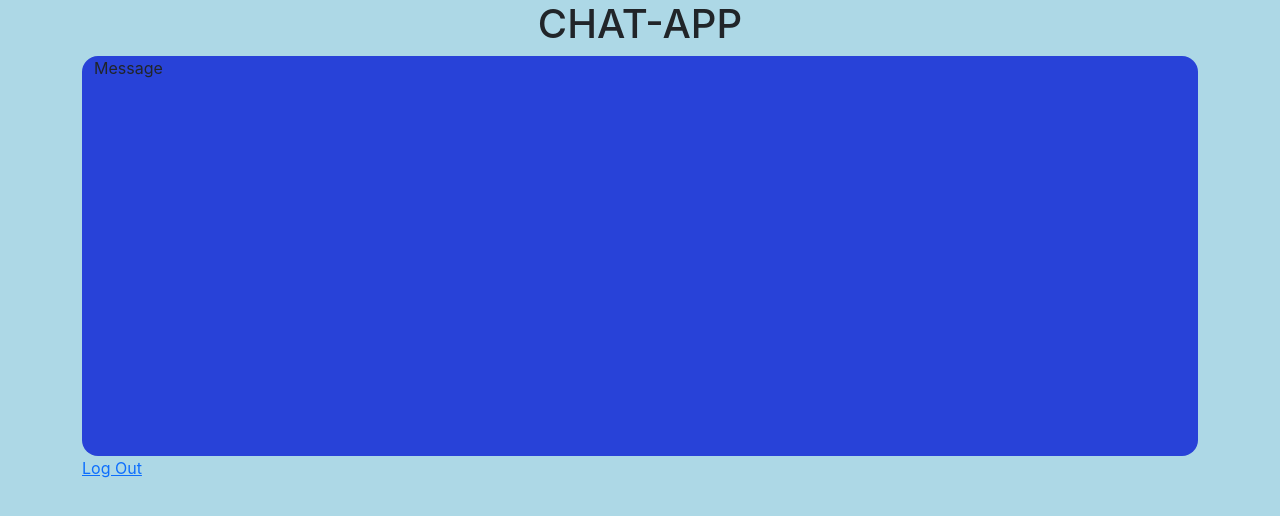
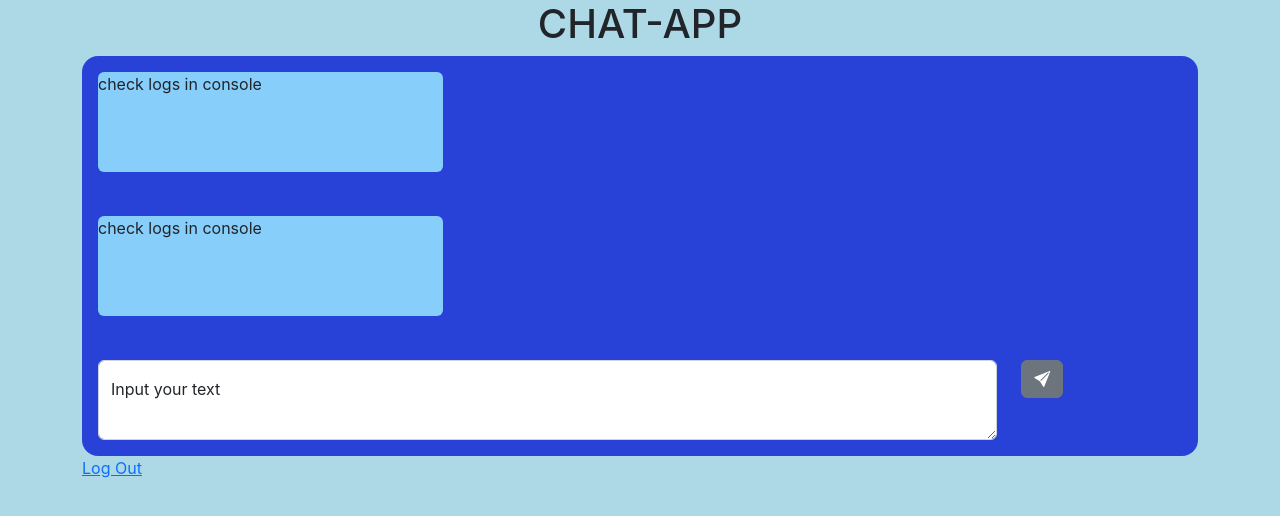
Before and after one commit to mosesrc/Chat-App-TTS, a React (Create React App) app: page /home in a window 1280 px wide. Shown: the top 516 px of the page. Built offline with nearby package versions, Linux system fonts and the light colour scheme; no server answers.

Commit message:
intermediate implementation of chat container

```diff
--- a/public/index.html
+++ b/public/index.html
@@ -69,6 +69,12 @@
       }
     </style>
 
+    <!-- Bootstrap Icons -->
+    <link
+      rel="stylesheet"
+      href="https://cdn.jsdelivr.net/npm/bootstrap-icons@1.9.1/font/bootstrap-icons.css"
+    />
+
     <!-- CSS only -->
     <link
       href="https://cdn.jsdelivr.net/npm/bootstrap@5.2.0/dist/css/bootstrap.min.css"
--- a/src/App.js
+++ b/src/App.js
@@ -1,18 +1,36 @@
 import LoginForm from "./component/LoginForm";
 import Header from "./component/Header";
 import Home from "./component/Home/Home";
+import { useState } from "react";
 import { Routes, Route, Link } from "react-router-dom";
 import { logOut } from "./firebase";
 
 import "./App.css";
 
 function App() {
+  const [email, setEmail] = useState("");
+  const [password, setPassword] = useState("");
+  const [name, setName] = useState("");
+
   return (
     <div className='container'>
       <Header />
       <Routes>
-        <Route exact path='/' element={<LoginForm />} />
-        <Route path='/home' element={<Home />} />
+        <Route
+          exact
+          path='/'
+          element={
+            <LoginForm
+              email={email}
+              password={password}
+              setPassword={setPassword}
+              setEmail={setEmail}
+              name={name}
+              setName={setName}
+            />
+          }
+        />
+        <Route path='/home' element={<Home userName={name} />} />
       </Routes>
       <Link to='/' onClick={logOut}>
         Log Out
--- a/src/component/ChatContainer/ChatContainer.css
+++ b/src/component/ChatContainer/ChatContainer.css
@@ -3,3 +3,7 @@
   min-height: 50vh;
   /* margin-bottom: 100px; */
 }
+
+#chat-message-input {
+  height: 10vh;
+}
--- a/src/component/ChatContainer/ChatContainer.js
+++ b/src/component/ChatContainer/ChatContainer.js
@@ -1,12 +1,53 @@
-import React from "react";
+import React, { useState } from "react";
 import "./ChatContainer.css";
+import Message from "../Message/Message";
 
-function ChatContainer() {
+function ChatContainer({ userName }) {
+  // const [userName, setUserName] = useState(email);
+  // const [messageText, setMessageText] = useState();
+  // const [sentTime, setSentTime] = useState(Date.now());
+
+  const [messageList, setMessageList] = useState([]);
+
+  const messageObj = {
+    userName,
+    sentTime: Date.now(),
+    messageText: "",
+  };
+
+  const submitMessage = async (e) => {
+    e.stopPropagation();
+    e.preventDefault();
+
+    let userInput = e.target[0];
+    messageObj.messageText = userInput.value;
+
+    await setMessageList((arr) => [...arr, messageObj]);
+    console.log("\n In submit message: ");
+  };
+
   return (
-    <div className='container chat-container rounded-4'>
-      <div className='row'>
-        <div className='col'>Message</div>
-      </div>
+    <div className='container d-flex flex-column justify-content-between chat-container p-3 rounded-4'>
+      <Message messageList={messageList} />
+      <Message messageList={messageList} />
+
+      <form className='row' onSubmit={submitMessage}>
+        <div className='col-10'>
+          <div className='form-floating'>
+            <textarea
+              className='form-control'
+              placeholder='Enter your message here'
+              id='chat-message-input'
+            ></textarea>
+            <label htmlFor='chat-message-input'>Input your text</label>
+          </div>
+        </div>
+        <div className='col-2'>
+          <button className='btn btn-secondary' type='submit'>
+            <i className='bi bi-send-fill'></i>
+          </button>
+        </div>
+      </form>
     </div>
   );
 }
--- a/src/component/Home/Home.js
+++ b/src/component/Home/Home.js
@@ -1,11 +1,13 @@
-import React from "react";
+import React, { useEffect, useState } from "react";
 import ChatContainer from "../ChatContainer/ChatContainer";
 
-function Home() {
+function Home({ userName }) {
   //   const [user, loading, error] = useAuthState(auth);
+  let [userCount, setUserCount] = useState(0);
+
   return (
     <>
-      <ChatContainer />
+      <ChatContainer userName={userName} userCount={userCount} />
     </>
   );
 }
--- a/src/component/LoginForm.js
+++ b/src/component/LoginForm.js
@@ -1,4 +1,4 @@
-import React, { useState, useEffect } from "react";
+import React, { useEffect } from "react";
 import { useNavigate } from "react-router-dom";
 import { useAuthState } from "react-firebase-hooks/auth";
 import {
@@ -9,9 +9,7 @@ import {
 } from "../firebase";
 import SignIn from "./SignIn/sign_in";
 
-function LoginForm() {
-  const [email, setEmail] = useState("");
-  const [password, setPassword] = useState("");
+function LoginForm({ email, password, setEmail, setPassword, name, setName }) {
   const [user, loading, error] = useAuthState(auth);
 
   const navigate = useNavigate();
@@ -101,6 +99,8 @@ function LoginForm() {
         password={password}
         setEmail={setEmail}
         setPassword={setPassword}
+        name={name}
+        setName={setName}
       />
     </>
   );
--- /dev/null
+++ b/src/component/Message/Message.css
@@ -0,0 +1,4 @@
+.message {
+  height: 100px;
+  background-color: lightskyblue;
+}
--- /dev/null
+++ b/src/component/Message/Message.js
@@ -0,0 +1,24 @@
+import React from "react";
+import "./Message.css";
+
+function Message({ messageList }) {
+  console.log("\n In the Message Component: ");
+  console.log(messageList);
+  let count = 0;
+
+  let side = count % 2 === 0 ? "justify-content-start" : "justify-content-end";
+
+  return (
+    <>
+      <div className={"row d-flex " + side}>
+        <div className='col-4'>
+          <div className='message rounded-2'>
+            <p>check logs in console</p>
+          </div>
+        </div>
+      </div>
+    </>
+  );
+}
+
+export default Message;
--- a/src/component/SignIn/sign_in.js
+++ b/src/component/SignIn/sign_in.js
@@ -1,13 +1,13 @@
-import React, { useState, useEffect } from "react";
+import React from "react";
 import { useNavigate } from "react-router-dom";
 import { registerWithEmailAndPassword } from "../../firebase";
 
-function SignIn({ email, password, setEmail, setPassword }) {
+function SignIn({ email, password, setEmail, setPassword, name, setName }) {
   const navigate = useNavigate();
 
   const handleSubmit = async (evt) => {
     evt.preventDefault();
-    await registerWithEmailAndPassword(email, password);
+    await registerWithEmailAndPassword(name, email, password);
     await navigate("/home");
   };
 
@@ -17,6 +17,20 @@ function SignIn({ email, password, setEmail, setPassword }) {
         <h3>Register</h3>
       </div>
       <div className='col-12'>
+        <div class='mb-3'>
+          <label htmlFor='exampleInputText' className='form-label'>
+            Please Enter Your Name:
+          </label>
+          <input
+            value={name}
+            onChange={(e) => setName(e.target.value)}
+            type='text'
+            className='form-control'
+            id='exampleInputText'
+            aria-describedby='Name'
+            placeholder='Enter name'
+          />
+        </div>
         <div className='mb-3'>
           <label htmlFor='emailAddress' className='form-label'>
             Email Address
--- a/src/firebase.js
+++ b/src/firebase.js
@@ -102,12 +102,13 @@ const logInWithEmailAndPassword = async (email, password) => {
   }
 };
 
-const registerWithEmailAndPassword = async (email, password) => {
+const registerWithEmailAndPassword = async (name, email, password) => {
   try {
     const res = await createUserWithEmailAndPassword(auth, email, password);
     const user = res.user;
     await addDoc(collection(db, "users"), {
       uid: user.uid,
+      name,
       authProvider: "local",
       email,
     });
```
